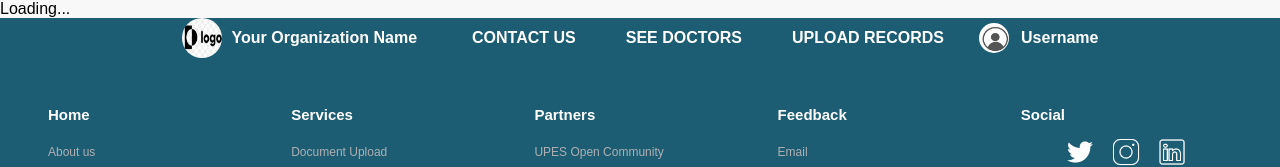
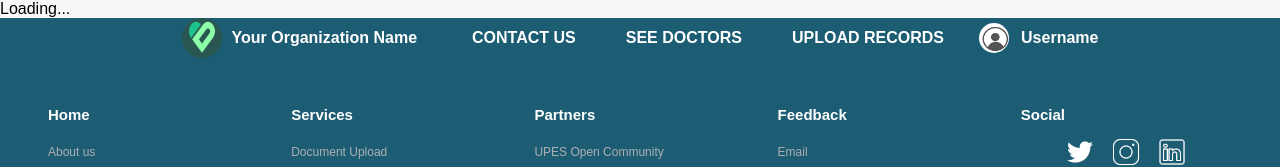
Before and after one commit to upes-open/OSoC-24-Health-Reserve, a React (Vite) app in the folder frontend/: page /navpatient in a window 1280 px wide. Shown: the top 167 px of the page. Built offline with nearby package versions, Linux system fonts and the light colour scheme; a web font is replaced by a local one.

Commit message:
added logo in navbar

```diff
--- a/frontend/src/components/Navbar/Navdoctor.jsx
+++ b/frontend/src/components/Navbar/Navdoctor.jsx
@@ -44,7 +44,7 @@ function Navdoctor() {
     <nav>
       <div className="container">
         <div className="logo">
-          <img src="/dummylogo.jpg" alt="Logo" />
+          <img src="/logo.png" alt="Logo" />
           <h1>Health Reserve</h1>
         </div>
         <div className="right">
--- a/frontend/src/components/Navbar/Navpatient.jsx
+++ b/frontend/src/components/Navbar/Navpatient.jsx
@@ -16,7 +16,7 @@ function Navpatient() {
   return (
     <nav>
       <div className="logo">
-        <img src="/dummylogo.jpg" alt="Logo" />
+        <img src="/logo.png" alt="Logo" />
         <h1>Your Organization Name</h1>
       </div>
       <ul>
```
